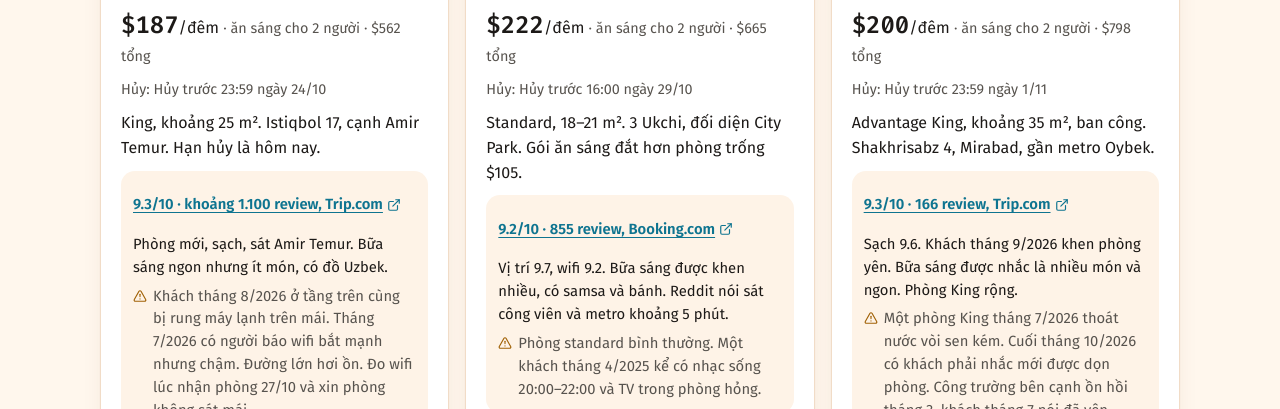
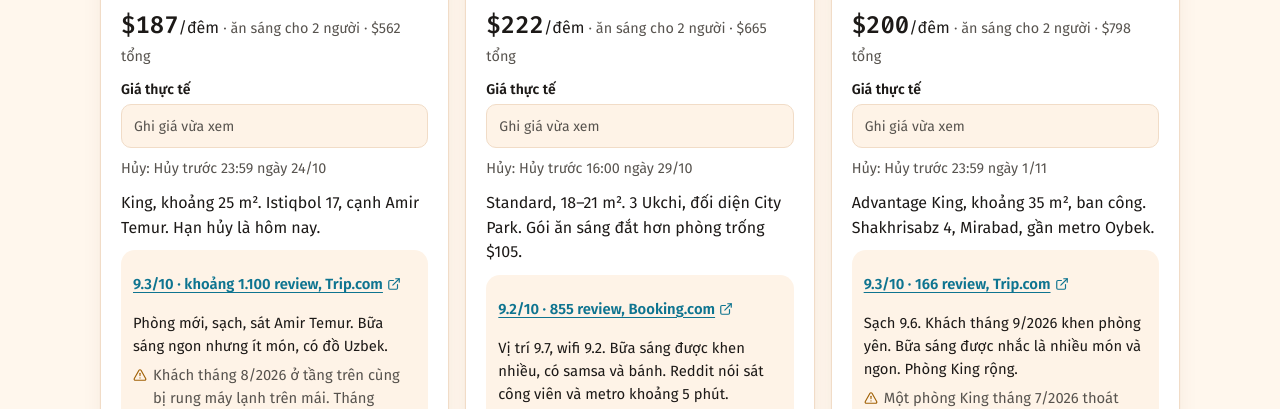
Before and after one commit to jiayangbot/uzbekistan-trip-2026, a website built with Vite: page index.html in a window 1280 px wide. Shown: the part 1011-1420 px from the top of the page. Built offline with nearby package versions, Linux system fonts and the light colour scheme.

Commit message:
Add a saved note on each stay for the price seen on the booking site.

```diff
--- a/src/main.js
+++ b/src/main.js
@@ -156,6 +156,7 @@ function loadPicks() {
 let picks = loadPicks();
 
 const SHIFT_KEY = "uz-trip-2026-shifts";
+const PRICE_KEY = "uz-trip-2026-price-notes";
 const TASHKENT_ORIGINS = ["2026-10-27", "2026-10-30", "2026-11-02"];
 const LOCKED_WEDNESDAYS = new Set(["2026-10-28", "2026-11-04"]);
 
@@ -211,6 +212,23 @@ function loadShifts() {
 /** @type {Record<string, number>} */
 let shifts = loadShifts();
 let shiftMsg = "";
+
+function loadPriceNotes() {
+  try {
+    const raw = JSON.parse(localStorage.getItem(PRICE_KEY) || "{}");
+    if (!raw || typeof raw !== "object") return {};
+    return Object.fromEntries(Object.entries(raw).filter((entry) => typeof entry[1] === "string"));
+  } catch {
+    return {};
+  }
+}
+
+/** @type {Record<string, string>} */
+let priceNotes = loadPriceNotes();
+
+function escapeAttr(value) {
+  return value.replace(/&/g, "&amp;").replace(/"/g, "&quot;").replace(/</g, "&lt;");
+}
 
 function nightsFor(origin) {
   const stored = shifts[origin];
@@ -457,6 +475,10 @@ function renderStays() {
           <p class="stay-dates">${shortDate(s.checkIn)} → ${shortDate(s.checkOut)} · ${s.nights} đêm</p>
           <ul class="nights">${nightChips(s)}</ul>
           <p class="stay-price"><strong>${perNight(total, s.nights)}</strong>/đêm <span>· ${meal} · ${fmtMoney.format(total)} tổng</span></p>
+          <label class="price-note">
+            <span>Giá thực tế</span>
+            <input type="text" data-price-note="${s.origin}" value="${escapeAttr(priceNotes[s.origin] || "")}" placeholder="Ghi giá vừa xem" autocomplete="off" />
+          </label>
           ${scaled ? `<p class="muted">Quote gốc ${base.nights} đêm, ${fmtMoney.format(opt.total)}. Số mới tính theo cùng giá mỗi đêm.</p>` : ""}
           <ul class="facts">
             <li>Hủy: ${opt.cancel}</li>
@@ -936,6 +958,16 @@ function mount() {
     document.querySelector(`[data-night="${iso}"]`)?.focus({ preventScroll: true });
   });
 
+  root.addEventListener("input", (event) => {
+    const field = event.target.closest("[data-price-note]");
+    if (!field) return;
+    const origin = field.getAttribute("data-price-note");
+    const value = field.value.trim();
+    if (value) priceNotes[origin] = value;
+    else delete priceNotes[origin];
+    localStorage.setItem(PRICE_KEY, JSON.stringify(priceNotes));
+  });
+
   root.addEventListener("change", (event) => {
     const input = event.target.closest("input[data-check]");
     if (!input) return;
--- a/src/styles.css
+++ b/src/styles.css
@@ -600,6 +600,28 @@ a {
   margin: 0 0 8px;
   color: var(--muted);
   font-size: 0.9rem;
+}
+
+.price-note {
+  display: grid;
+  gap: 4px;
+  font-size: 0.875rem;
+  font-weight: 600;
+}
+
+.price-note input {
+  min-height: 44px;
+  padding: 0 12px;
+  border: 1px solid var(--border);
+  border-radius: var(--radius-sm);
+  background: var(--surface-2);
+  color: var(--text);
+  font: inherit;
+  font-weight: 400;
+}
+
+.price-note input::placeholder {
+  color: var(--muted);
 }
 
 .facts {
```
